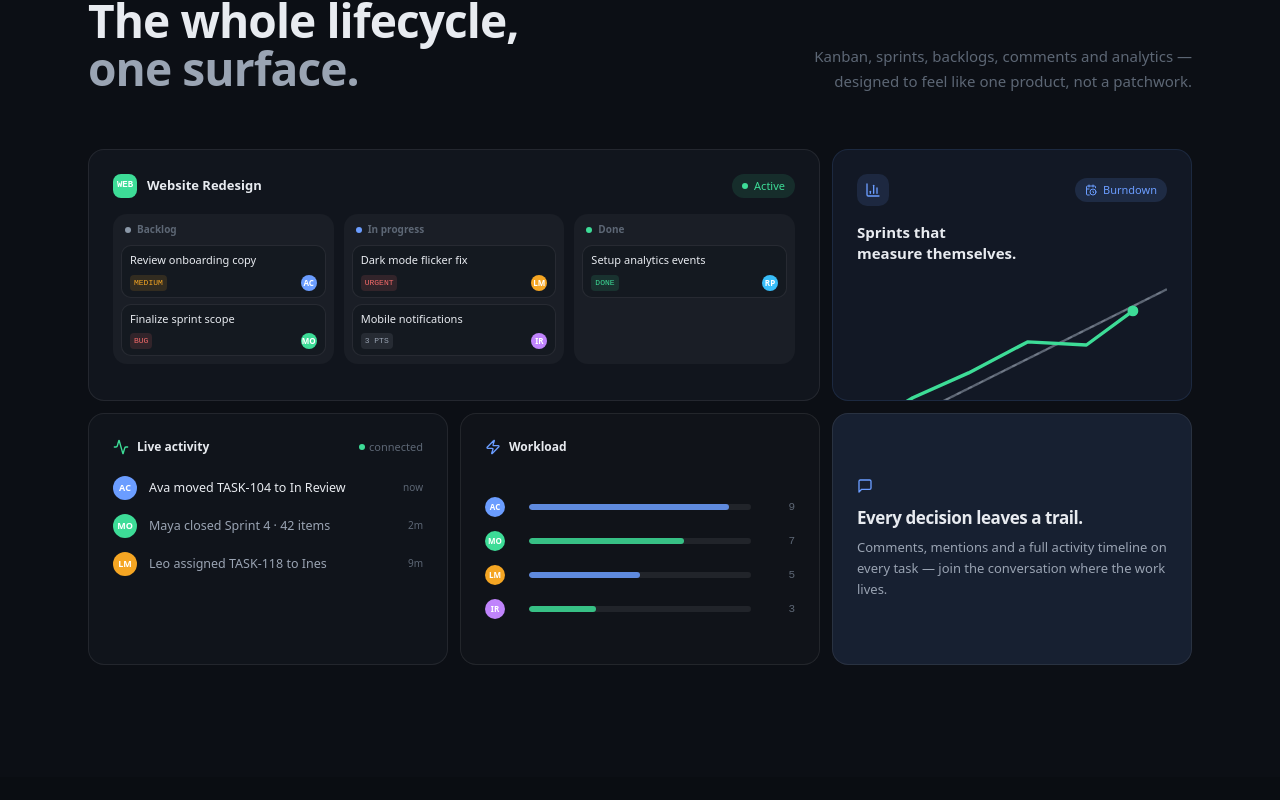
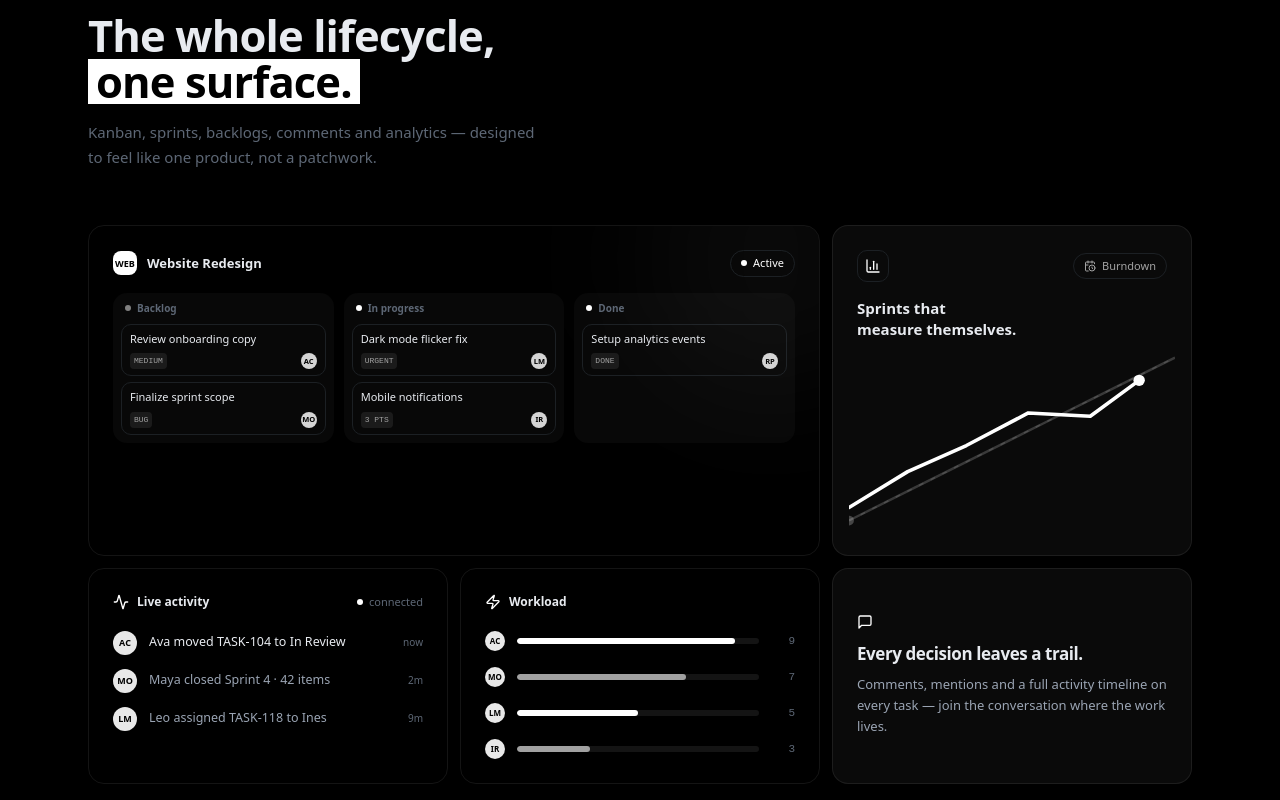
Before and after one commit to shivraj598/ProjectFlow, a React (Vite) app in the folder apps/web/: page / in a window 1280 px wide. Shown: the part 840-1640 px from the top of the page. Built offline with nearby package versions, Linux system fonts and the light colour scheme.

Commit message:
feat: enhance LandingBento component with improved animations and styling

```diff
--- a/apps/web/src/components/landing/bento.tsx
+++ b/apps/web/src/components/landing/bento.tsx
@@ -1,7 +1,7 @@
 import { useEffect, useRef } from "react";
 import { Activity, BarChart3, CalendarClock, MessageSquare, Zap } from "lucide-react";
 import { gsap, initGsap } from "./motion";
-import { ACCENT, ACCENT_SOFT, FAINT, LINE, MUTED, TEXT } from "./tokens";
+import { FAINT, LINE, LINE_SOFT, MUTED, PANEL, PANEL_2, TEXT } from "./tokens";
 
 export function LandingBento() {
   const root = useRef<HTMLElement>(null);
@@ -13,14 +13,35 @@ export function LandingBento() {
       mm.add("(prefers-reduced-motion: no-preference)", () => {
         gsap.fromTo(
           ".bento-cell",
-          { y: 44, opacity: 0 },
+          { y: 48, opacity: 0 },
           {
             y: 0,
             opacity: 1,
-            duration: 0.85,
+            duration: 0.9,
             ease: "power3.out",
-            stagger: 0.09,
-            scrollTrigger: { trigger: root.current, start: "top 78%", once: true },
+            stagger: 0.1,
+            scrollTrigger: { trigger: root.current, start: "top 75%", once: true },
+          }
+        );
+        gsap.fromTo(
+          ".workload-bar",
+          { width: 0 },
+          {
+            width: (i: number) => `${[90, 70, 50, 30][i]}%`,
+            duration: 1.2,
+            ease: "power3.out",
+            stagger: 0.12,
+            scrollTrigger: { trigger: ".workload-track", start: "top 88%", once: true },
+          }
+        );
+        gsap.fromTo(
+          ".draw-line",
+          { strokeDashoffset: 320 },
+          {
+            strokeDashoffset: 0,
+            duration: 1.6,
+            ease: "power2.inOut",
+            scrollTrigger: { trigger: ".burndown-box", start: "top 85%", once: true },
           }
         );
       });
@@ -29,35 +50,30 @@ export function LandingBento() {
   }, []);
 
   return (
-    <section ref={root} id="features" className="relative py-28" style={{ background: "#0c0f15" }}>
-      <div className="mx-auto w-full max-w-6xl px-6">
-        <div className="mb-14 flex flex-col items-start justify-between gap-6 lg:flex-row lg:items-end">
-          <h2
-            className="max-w-2xl text-[clamp(1.9rem,3.6vw,2.9rem)] font-semibold leading-[1.04] tracking-[-0.02em]"
-            style={{ color: TEXT }}
-          >
+    <section ref={root} id="features" className="relative py-24 lg:py-32" style={{ background: "#000000" }}>
+      <div className="mx-auto w-full max-w-6xl px-4 sm:px-6">
+        <div className="mb-14 max-w-2xl">
+          <h2 className="text-[clamp(1.9rem,3.4vw,3rem)] font-bold leading-[1.05] tracking-[-0.02em]" style={{ color: TEXT }}>
             The whole lifecycle,
             <br />
-            <span style={{ color: MUTED }}>one surface.</span>
+            <span className="inline-block bg-white px-2 text-black">one surface.</span>
           </h2>
-          <p className="max-w-sm text-[15px] leading-relaxed lg:text-right" style={{ color: FAINT }}>
+          <p className="mt-4 max-w-md text-[15px] leading-relaxed" style={{ color: FAINT }}>
             Kanban, sprints, backlogs, comments and analytics — designed to feel like one
             product, not a patchwork.
           </p>
         </div>
 
-        <div className="grid gap-3 lg:grid-cols-6 lg:auto-rows-[252px]">
+        <div className="grid gap-3 md:grid-cols-6">
           {/* A — board preview (4 cols) */}
           <div
-            className="bento-cell relative overflow-hidden rounded-2xl border p-6 lg:col-span-4"
-            style={{ borderColor: LINE, background: "#11151d" }}
+            className="bento-cell relative overflow-hidden rounded-2xl border p-5 md:col-span-4 md:p-6"
+            style={{ borderColor: LINE, background: PANEL }}
           >
-            <div className="flex items-center justify-between">
+            <div aria-hidden className="pointer-events-none absolute -right-20 -top-24 size-64 rounded-full blur-3xl" style={{ background: "rgba(255,255,255,0.04)" }} />
+            <div className="relative flex items-center justify-between">
               <div className="flex items-center gap-2.5">
-                <span
-                  className="flex size-6 items-center justify-center rounded-md font-mono text-[9px] font-bold text-white"
-                  style={{ background: "#3ddc97" }}
-                >
+                <span className="flex size-6 items-center justify-center rounded-md text-[9px] font-bold" style={{ background: "#ffffff", color: "#000000" }}>
                   WEB
                 </span>
                 <span className="text-[13px] font-semibold" style={{ color: TEXT }}>
@@ -65,15 +81,15 @@ export function LandingBento() {
                 </span>
               </div>
               <span
-                className="flex items-center gap-1.5 rounded-full px-2.5 py-1 text-[11px] font-medium"
-                style={{ color: "#3ddc97", background: "rgba(61,220,151,0.12)" }}
+                className="flex items-center gap-1.5 rounded-full border px-2.5 py-1 text-[11px] font-medium"
+                style={{ borderColor: LINE_SOFT, color: "#ffffff" }}
               >
-                <span className="size-1.5 rounded-full" style={{ background: "#3ddc97" }} /> Active
+                <span className="size-1.5 rounded-full bg-white" /> Active
               </span>
             </div>
-            <div className="mt-4 flex gap-2.5">
+            <div className="mt-4 flex flex-col gap-2.5 sm:flex-row">
               {COLS.map((col) => (
-                <div key={col.name} className="flex-1 rounded-xl p-2" style={{ background: "rgba(255,255,255,0.04)" }}>
+                <div key={col.name} className="flex-1 rounded-xl p-2" style={{ background: "rgba(255,255,255,0.03)", border: `1px solid ${LINE_SOFT}` }}>
                   <div className="mb-2 flex items-center gap-1.5 px-1">
                     <span className="size-1.5 rounded-full" style={{ background: col.dot }} />
                     <span className="text-[10px] font-semibold" style={{ color: FAINT }}>
@@ -82,25 +98,15 @@ export function LandingBento() {
                   </div>
                   <div className="space-y-1.5">
                     {col.tasks.map((t) => (
-                      <div
-                        key={t.title}
-                        className="rounded-lg border px-2 py-1.5"
-                        style={{ borderColor: LINE, background: "rgba(20,25,33,0.9)" }}
-                      >
+                      <div key={t.title} className="rounded-lg border px-2 py-1.5" style={{ borderColor: LINE_SOFT, background: PANEL_2 }}>
                         <p className="truncate text-[11px] font-medium" style={{ color: TEXT }}>
                           {t.title}
                         </p>
                         <div className="mt-1.5 flex items-center justify-between">
-                          <span
-                            className="rounded px-1 py-0.5 font-mono text-[8px] font-medium uppercase"
-                            style={{ color: t.metaColor, background: `${t.metaColor}22` }}
-                          >
+                          <span className="rounded px-1 py-0.5 font-mono text-[8px] font-medium uppercase" style={{ color: "#a3a3a3", background: "rgba(255,255,255,0.08)" }}>
                             {t.tag}
                           </span>
-                          <span
-                            className="flex size-4 items-center justify-center rounded-full text-[8px] font-bold text-white"
-                            style={{ background: t.avatarColor }}
-                          >
+                          <span className="flex size-4 items-center justify-center rounded-full text-[7.5px] font-bold" style={{ background: "#d4d4d4", color: "#000000" }}>
                             {t.avatar}
                           </span>
                         </div>
@@ -114,53 +120,46 @@ export function LandingBento() {
 
           {/* B — burndown (2 cols) */}
           <div
-            className="bento-cell relative overflow-hidden rounded-2xl border p-6 lg:col-span-2"
-            style={{ borderColor: ACCENT_SOFT, background: "rgba(107,157,255,0.07)" }}
+            className="bento-cell burndown-box relative overflow-hidden rounded-2xl border p-5 md:col-span-2 md:p-6"
+            style={{ borderColor: LINE, background: "rgba(255,255,255,0.04)" }}
           >
-            <div className="flex items-center justify-between">
-              <span
-                className="flex size-8 items-center justify-center rounded-lg"
-                style={{ background: ACCENT_SOFT, color: ACCENT }}
-              >
+            <div className="relative flex items-center justify-between">
+              <span className="flex size-8 items-center justify-center rounded-lg border" style={{ borderColor: LINE_SOFT, color: "#ffffff" }}>
                 <BarChart3 className="size-4" />
               </span>
-              <span
-                className="flex items-center gap-1.5 rounded-full px-2.5 py-1 text-[11px] font-medium"
-                style={{ color: "rgb(107,157,255)", background: "rgba(107,157,255,0.14)" }}
-              >
+              <span className="flex items-center gap-1.5 rounded-full border px-2.5 py-1 text-[11px] font-medium" style={{ borderColor: LINE_SOFT, color: "#a3a3a3" }}>
                 <CalendarClock className="size-3" /> Burndown
               </span>
             </div>
-            <p className="mt-4 text-[15px] font-semibold leading-snug" style={{ color: TEXT }}>
+            <p className="relative mt-4 text-[15px] font-semibold leading-snug" style={{ color: TEXT }}>
               Sprints that
               <br />
               measure themselves.
             </p>
+            <div className="relative -mx-2">
               <BurndownChart />
+            </div>
           </div>
 
           {/* C — live activity (2 cols) */}
           <div
-            className="bento-cell flex flex-col rounded-2xl border p-6 lg:col-span-2"
-            style={{ borderColor: LINE, background: "#10141b" }}
+            className="bento-cell flex flex-col rounded-2xl border p-5 md:col-span-2 md:p-6"
+            style={{ borderColor: LINE, background: PANEL }}
           >
             <div className="flex items-center gap-2 text-[12px] font-semibold" style={{ color: TEXT }}>
-              <Activity className="size-4" style={{ color: "#3ddc97" }} /> Live activity
-              <span className="ml-auto flex items-center gap-1 text-[11px] font-medium" style={{ color: FAINT }}>
+              <Activity className="size-4" style={{ color: "#ffffff" }} /> Live activity
+              <span className="ml-auto flex items-center gap-1.5 text-[11px] font-medium" style={{ color: FAINT }}>
                 <span className="relative flex size-1.5">
-                  <span className="absolute inline-flex h-full w-full animate-ping rounded-full opacity-70" style={{ background: "#3ddc97" }} />
-                  <span className="relative inline-flex size-1.5 rounded-full" style={{ background: "#3ddc97" }} />
+                  <span className="absolute inline-flex h-full w-full animate-ping rounded-full opacity-70 bg-white" />
+                  <span className="relative inline-flex size-1.5 rounded-full bg-white" />
                 </span>
                 connected
               </span>
             </div>
             <div className="mt-5 space-y-3.5">
-              {ACTIVITY.map((a, i) => (
-                <div key={i} className="flex items-center gap-3">
-                  <span
-                    className="flex size-6 shrink-0 items-center justify-center rounded-full text-[9px] font-bold text-white"
-                    style={{ background: a.color }}
-                  >
+              {ACTIVITY.map((a) => (
+                <div key={a.text} className="flex items-center gap-3">
+                  <span className="flex size-6 shrink-0 items-center justify-center rounded-full text-[9px] font-bold" style={{ background: "#e8e8e8", color: "#000000" }}>
                     {a.initials}
                   </span>
                   <p className="min-w-0 flex-1 truncate text-[12.5px]" style={{ color: a.important ? TEXT : MUTED }}>
@@ -176,30 +175,22 @@ export function LandingBento() {
 
           {/* D — workload (2 cols) */}
           <div
-            className="bento-cell flex flex-col rounded-2xl border p-6 lg:col-span-2"
-            style={{ borderColor: LINE, background: "rgba(255,255,255,0.02)" }}
+            className="bento-cell flex flex-col rounded-2xl border p-5 md:col-span-2 md:p-6"
+            style={{ borderColor: LINE, background: PANEL }}
           >
             <div className="flex items-center gap-2 text-[12px] font-semibold" style={{ color: TEXT }}>
-              <Zap className="size-4" style={{ color: ACCENT }} /> Workload
+              <Zap className="size-4" style={{ color: "#ffffff" }} /> Workload
             </div>
-            <div className="mt-5 flex flex-1 flex-col justify-center gap-3.5">
+            <div className="workload-track mt-5 flex flex-1 flex-col justify-center gap-4">
               {WORKLOAD.map((w, i) => (
                 <div key={w.name} className="flex items-center gap-3">
-                  <span className="flex w-8 items-center gap-1.5">
-                    <span
-                      className="flex size-5 items-center justify-center rounded-full text-[8px] font-bold text-white"
-                      style={{ background: w.color }}
-                    >
+                  <span className="flex size-5 shrink-0 items-center justify-center rounded-full text-[8px] font-bold" style={{ background: "#e8e8e8", color: "#000000" }}>
                     {w.initials}
                   </span>
-                  </span>
-                  <div className="h-1.5 flex-1 overflow-hidden rounded-full" style={{ background: "rgba(255,255,255,0.07)" }}>
-                    <div
-                      className="h-full rounded-full"
-                      style={{ width: `${w.pct}%`, background: i % 2 === 0 ? ACCENT : "#3ddc97", opacity: 0.85 }}
-                    />
+                  <div className="h-1.5 flex-1 overflow-hidden rounded-full" style={{ background: "rgba(255,255,255,0.08)" }}>
+                    <div className="workload-bar h-full rounded-full bg-white" style={{ opacity: i % 2 === 0 ? 1 : 0.6 }} />
                   </div>
-                  <span className="w-8 text-right font-mono text-[11px]" style={{ color: FAINT }}>
+                  <span className="w-6 text-right font-mono text-[11px]" style={{ color: FAINT }}>
                     {w.count}
                   </span>
                 </div>
@@ -209,10 +200,11 @@ export function LandingBento() {
 
           {/* E — words (2 cols) */}
           <div
-            className="bento-cell flex flex-col justify-center rounded-2xl border p-6 lg:col-span-2"
-            style={{ borderColor: LINE, background: ACCENT_SOFT }}
+            className="bento-cell relative flex flex-col justify-center overflow-hidden rounded-2xl border p-5 md:col-span-2 md:p-6"
+            style={{ borderColor: LINE, background: "#0a0a0a" }}
           >
-            <MessageSquare className="size-4" style={{ color: ACCENT }} />
+            <div className="relative">
+              <MessageSquare className="size-4" style={{ color: "#ffffff" }} />
               <p className="mt-3 text-[17px] font-semibold leading-snug tracking-tight" style={{ color: TEXT }}>
                 Every decision leaves a trail.
               </p>
@@ -223,6 +215,7 @@ export function LandingBento() {
             </div>
           </div>
         </div>
+      </div>
     </section>
   );
 }
@@ -230,52 +223,52 @@ export function LandingBento() {
 const COLS = [
   {
     name: "Backlog",
-    dot: "#8b98a8",
+    dot: "#808080",
     tasks: [
-      { title: "Review onboarding copy", tag: "medium", metaColor: "#f5a623", avatar: "AC", avatarColor: "#6b9dff" },
-      { title: "Finalize sprint scope", tag: "bug", metaColor: "#f56a6a", avatar: "MO", avatarColor: "#3ddc97" },
+      { title: "Review onboarding copy", tag: "medium", avatar: "AC" },
+      { title: "Finalize sprint scope", tag: "bug", avatar: "MO" },
     ],
   },
   {
     name: "In progress",
-    dot: ACCENT,
+    dot: "#ffffff",
     tasks: [
-      { title: "Dark mode flicker fix", tag: "urgent", metaColor: "#f56a6a", avatar: "LM", avatarColor: "#f5a623" },
-      { title: "Mobile notifications", tag: "3 pts", metaColor: MUTED, avatar: "IR", avatarColor: "#c084fc" },
+      { title: "Dark mode flicker fix", tag: "urgent", avatar: "LM" },
+      { title: "Mobile notifications", tag: "3 pts", avatar: "IR" },
     ],
   },
   {
     name: "Done",
-    dot: "#3ddc97",
+    dot: "#ffffff",
     tasks: [
-      { title: "Setup analytics events", tag: "done", metaColor: "#3ddc97", avatar: "RP", avatarColor: "#38bdf8" },
+      { title: "Setup analytics events", tag: "done", avatar: "RP" },
     ],
   },
 ];
 
 const ACTIVITY = [
-  { initials: "AC", color: ACCENT, text: "Ava moved TASK-104 to In Review", time: "now", important: true },
-  { initials: "MO", color: "#3ddc97", text: "Maya closed Sprint 4 · 42 items", time: "2m", important: false },
-  { initials: "LM", color: "#f5a623", text: "Leo assigned TASK-118 to Ines", time: "9m", important: false },
+  { initials: "AC", text: "Ava moved TASK-104 to In Review", time: "now", important: true },
+  { initials: "MO", text: "Maya closed Sprint 4 · 42 items", time: "2m", important: false },
+  { initials: "LM", text: "Leo assigned TASK-118 to Ines", time: "9m", important: false },
 ];
 
 const WORKLOAD = [
-  { name: "Ava", initials: "AC", color: ACCENT, count: 9, pct: 90 },
-  { name: "Maya", initials: "MO", color: "#3ddc97", count: 7, pct: 70 },
-  { name: "Leo", initials: "LM", color: "#f5a623", count: 5, pct: 50 },
-  { name: "Ines", initials: "IR", color: "#c084fc", count: 3, pct: 30 },
+  { name: "Ava", initials: "AC", count: 9 },
+  { name: "Maya", initials: "MO", count: 7 },
+  { name: "Leo", initials: "LM", count: 5 },
+  { name: "Ines", initials: "IR", count: 3 },
 ];
 
 function BurndownChart() {
   const ideal = "0,104 40,84 80,64 120,44 160,24 200,4";
   const actual = "0,96 36,74 72,58 110,38 148,40 178,18";
   return (
-    <svg viewBox="0 0 200 110" className="mt-5 w-full" role="img" aria-label="Sprint burndown trending on track">
-      <line x1="0" y1="104" x2="200" y2="4" stroke={MUTED} strokeOpacity="0.35" strokeDasharray="3 5" />
-      <polyline points={ideal} fill="none" stroke={MUTED} strokeOpacity="0.55" strokeWidth="1.5" strokeDasharray="1 0" />
-      <polyline points={actual} fill="none" stroke="#3ddc97" strokeWidth="2.2" strokeLinecap="round" strokeLinejoin="round" />
-      <circle cx="178" cy="18" r="3.5" fill="#3ddc97" />
-      <circle cx="0" cy="104" r="3" fill={MUTED} fillOpacity="0.5" />
+    <svg viewBox="0 0 200 110" className="mt-3 w-full" role="img" aria-label="Sprint burndown trending on track">
+      <line x1="0" y1="104" x2="200" y2="4" stroke="#808080" strokeOpacity="0.3" strokeDasharray="3 5" />
+      <polyline points={ideal} fill="none" stroke="#808080" strokeOpacity="0.4" strokeWidth="1.5" />
+      <polyline points={actual} fill="none" stroke="#ffffff" strokeWidth="2.2" strokeLinecap="round" strokeLinejoin="round" strokeDasharray="320" className="draw-line" />
+      <circle cx="178" cy="18" r="3.5" fill="#ffffff" />
+      <circle cx="0" cy="104" r="3" fill="#808080" fillOpacity="0.5" />
     </svg>
   );
 }
```
Lines whose indentation alone changed are shown as unchanged.
